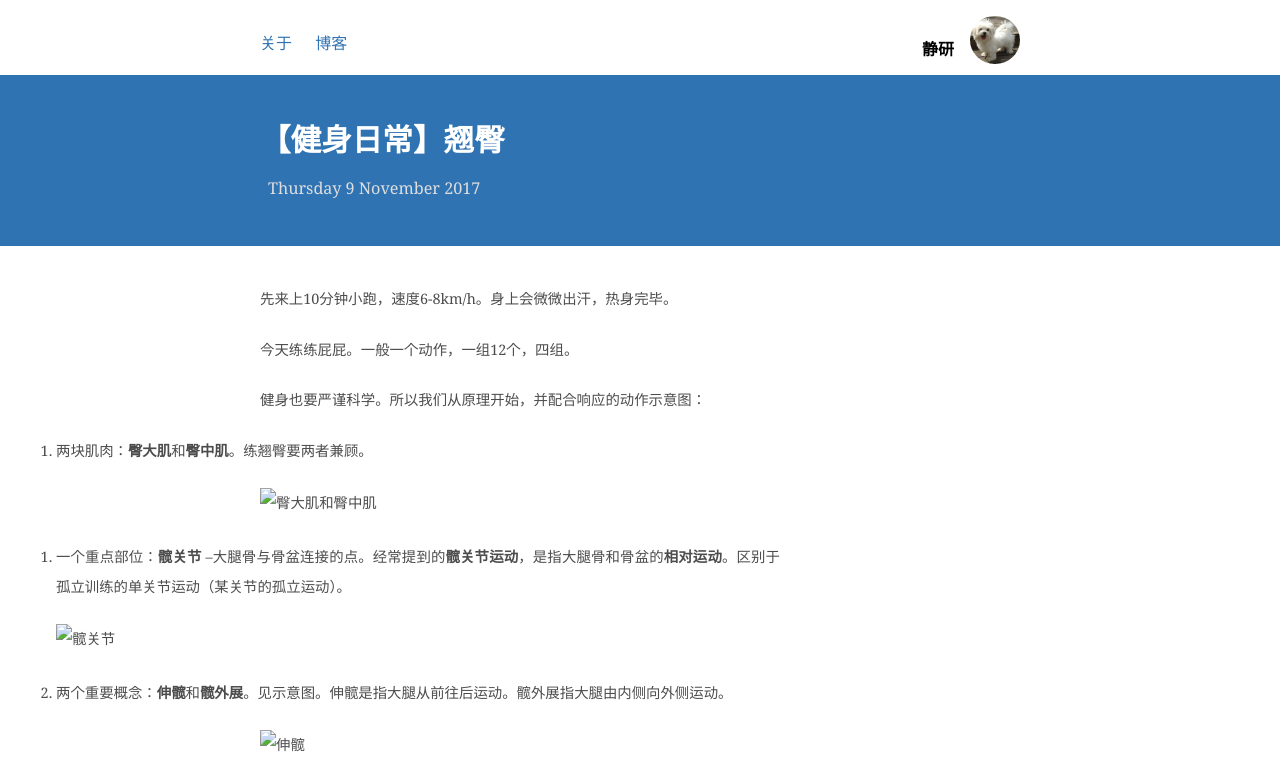
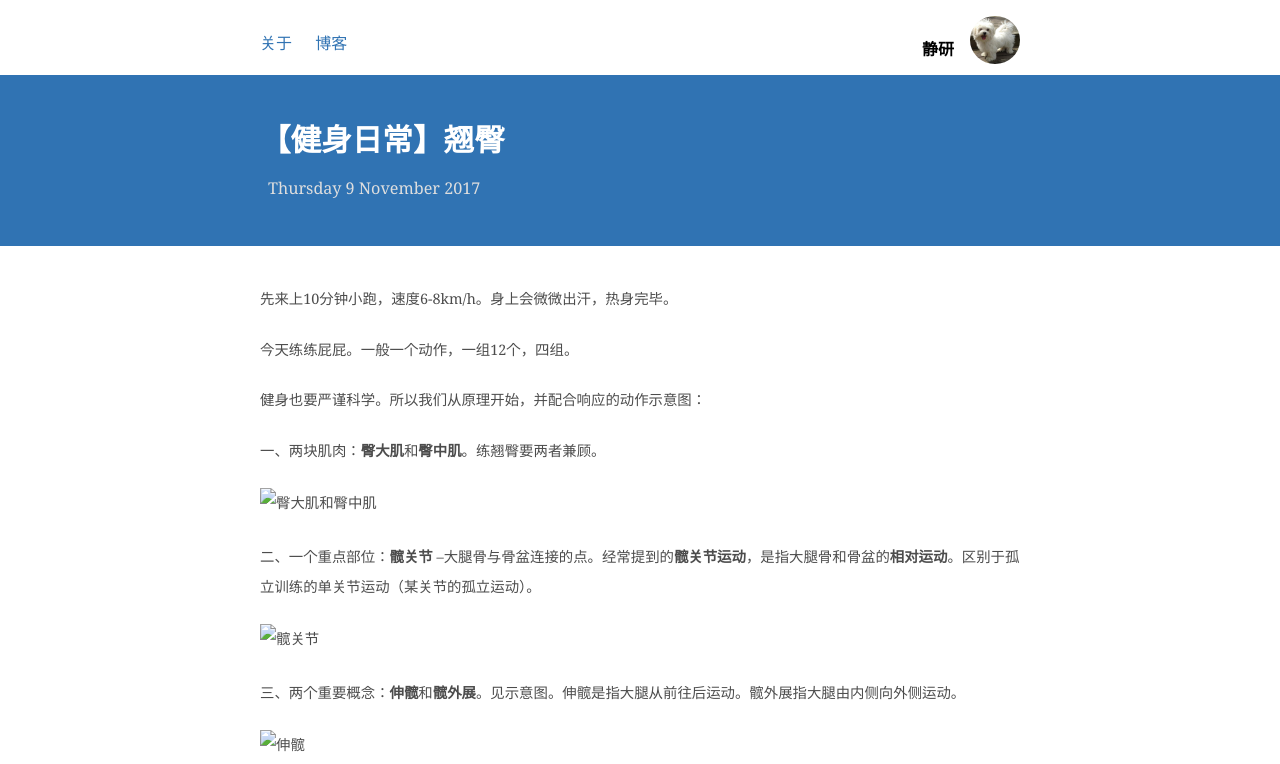
Before and after one commit to shirleysteve/1, a Jekyll site: the page built from _posts/2017-11-09-健身之翘臀.md, in a window 1280 px wide and 1400 px high, cut to the strip 0-764 px from the top of the window. Built offline with Jekyll 4.4.1, drawn with Linux system fonts in a browser that asks for light colours; nearby versions of some CDN libraries; comment, search, counter and statistics services are not loaded.

Commit message:
Update 2017-11-09-健身之翘臀.md

```diff
--- a/_posts/2017-11-09-健身之翘臀.md
+++ b/_posts/2017-11-09-健身之翘臀.md
@@ -11,20 +11,20 @@ title: 【健身日常】翘臀
 
 健身也要严谨科学。所以我们从原理开始，并配合响应的动作示意图：
 
-1. 两块肌肉：**臀大肌**和**臀中肌**。练翘臀要两者兼顾。
+一、两块肌肉：**臀大肌**和**臀中肌**。练翘臀要两者兼顾。
 
 ![臀大肌和臀中肌](臀部.jpg)
 
-2. 一个重点部位：**髋关节** --大腿骨与骨盆连接的点。经常提到的**髋关节运动**，是指大腿骨和骨盆的**相对运动**。区别于孤立训练的单关节运动（某关节的孤立运动）。
+二、一个重点部位：**髋关节** --大腿骨与骨盆连接的点。经常提到的**髋关节运动**，是指大腿骨和骨盆的**相对运动**。区别于孤立训练的单关节运动（某关节的孤立运动）。
 ![髋关节](髋关节.jpg)
 
-3. 两个重要概念：**伸髋**和**髋外展**。见示意图。伸髋是指大腿从前往后运动。髋外展指大腿由内侧向外侧运动。
+三、两个重要概念：**伸髋**和**髋外展**。见示意图。伸髋是指大腿从前往后运动。髋外展指大腿由内侧向外侧运动。
 
 ![伸髋](伸髋.jpg)
 
 ![髋外展](髋外展.jpg)
 
-4. 核心要点：**伸髋练习臀大肌，髋外展练习臀中肌**。原则上，任何基于这个原理的动作都可以练到臀部。
+四、核心要点：**伸髋练习臀大肌，髋外展练习臀中肌**。原则上，任何基于这个原理的动作都可以练到臀部。
 
 ![臀大肌-哑铃深蹲](哑铃深蹲.jpg)
 
```
